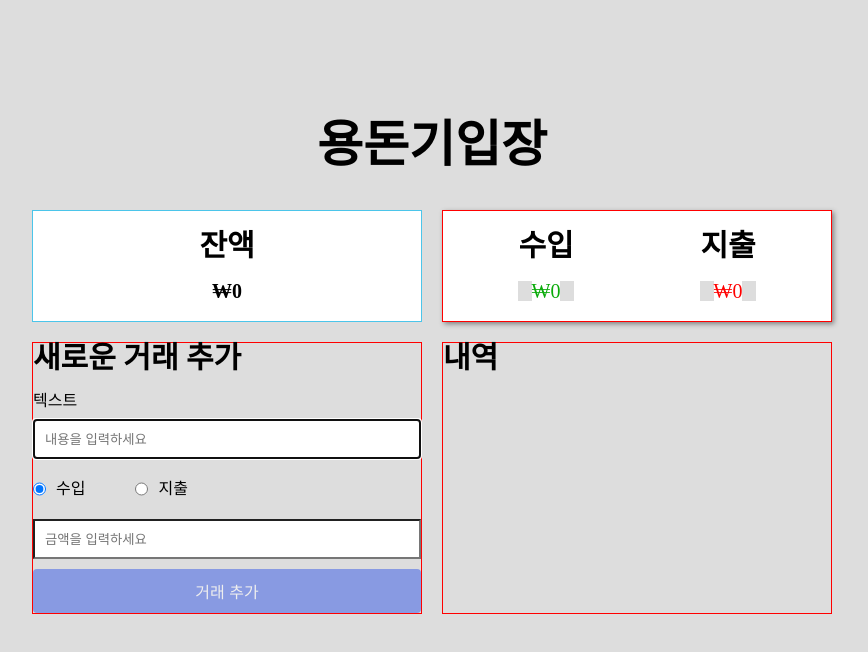
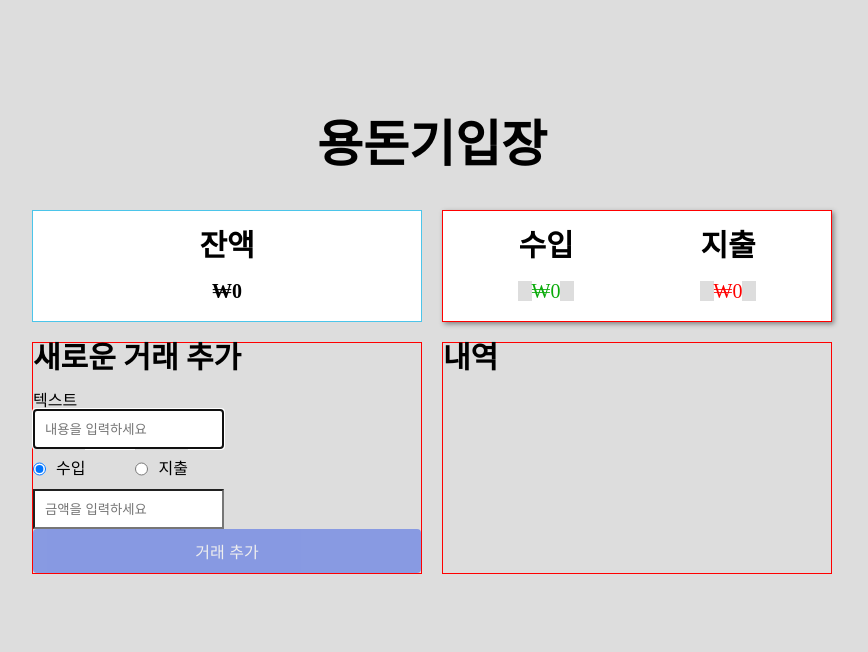
Before and after one commit to sejinbaek/react_allowance1, a React (Vite) app: page / in a window 1280 px wide. Shown: the top 652 px of the page, without its empty margins (208-1076 px from the left). Built offline with nearby package versions, Linux system fonts and the light colour scheme.

Commit message:
chore: 불필요한 코드 삭제

```diff
--- a/src/components/InputText.module.css
+++ b/src/components/InputText.module.css
@@ -1,8 +1,3 @@
-.InputArea {
-  display: grid;
-  gap: 10px;
-}
-
 .InputArea input {
   height: 40px;
   background-color: white;
```
